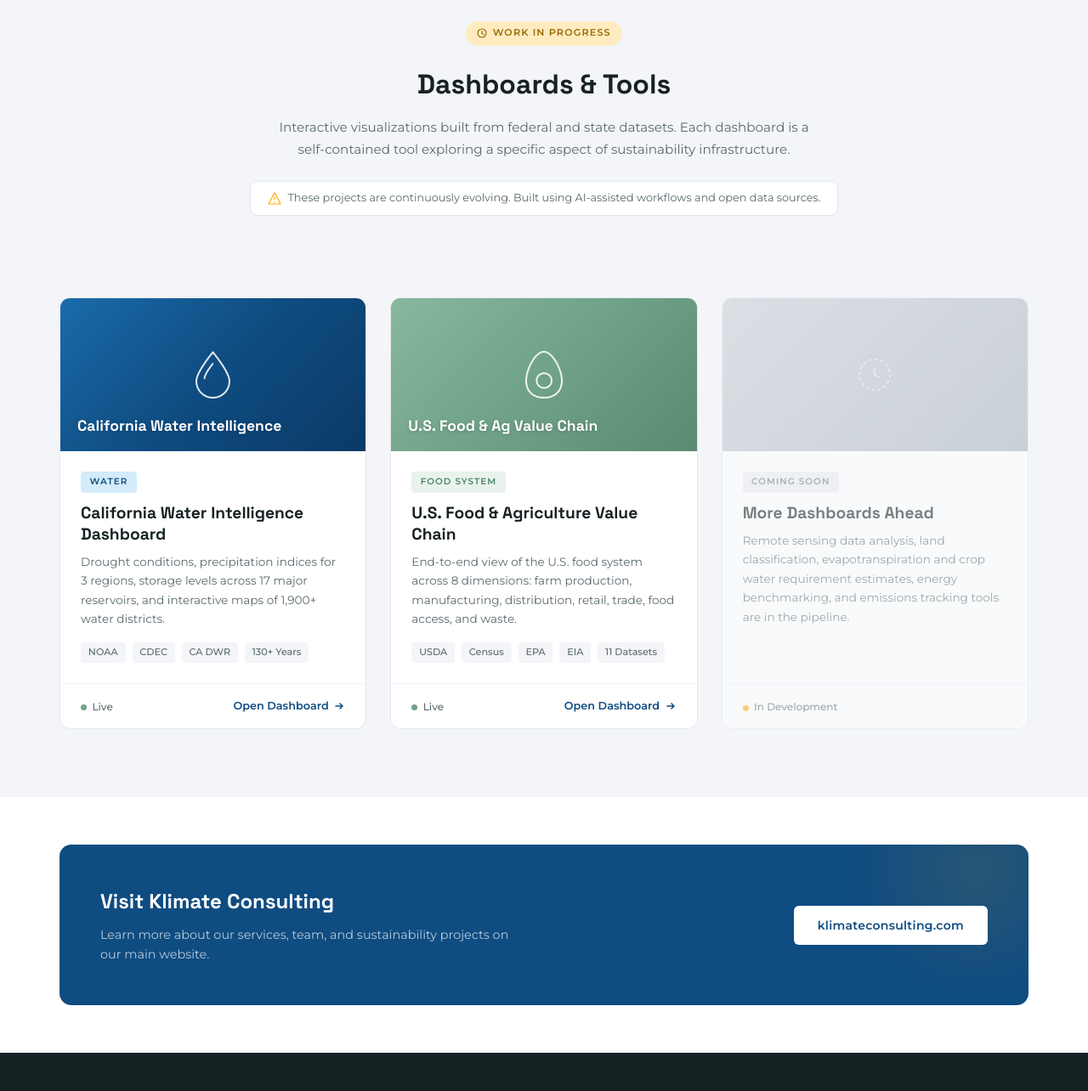
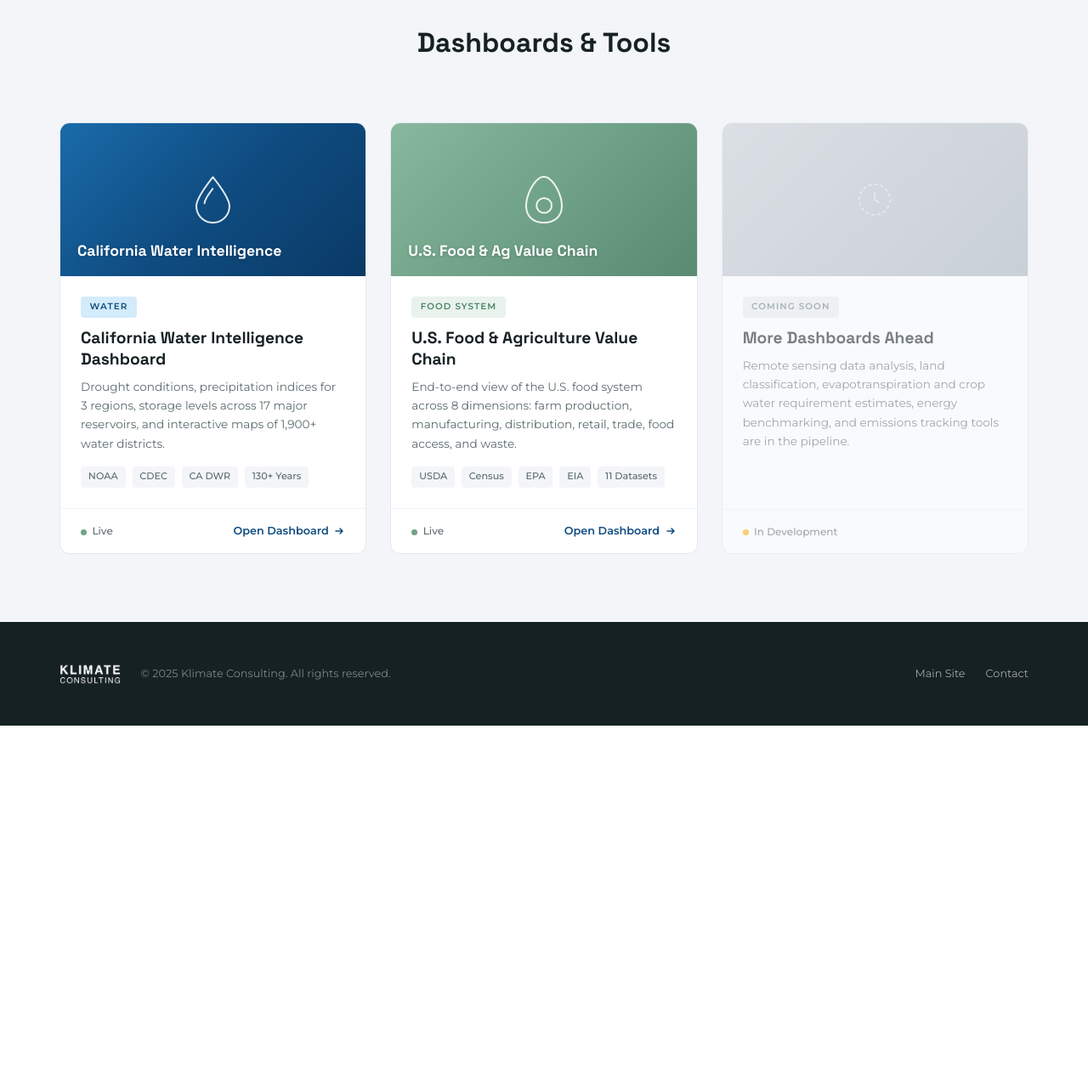
Before and after one commit to klimateconsulting/klimate.ai, a plain HTML site: page index.html in a window 1280 px wide. Shown: the part 1260-2544 px from the top of the page at 85% size. After the commit the page ends 2114 px from the top, so only its background shows below. Drawn offline with Linux system fonts and the light colour scheme.

Commit message:
Declutter landing page: simplify dashboards header, remove CTA banner
Co-Authored-By: Claude Opus 4.6 <noreply@anthropic.com>

```diff
--- a/index.html
+++ b/index.html
@@ -690,19 +690,10 @@
 
     <hr class="divider">
 
-    <!-- Data Lab Intro -->
+    <!-- Dashboards Anchor -->
     <section class="lab-intro" id="dashboards">
         <div class="lab-intro-inner">
-            <div class="lab-badge">
-                <svg width="12" height="12" viewBox="0 0 12 12" fill="none"><circle cx="6" cy="6" r="5" stroke="#9a6c00" stroke-width="1.2"/><path d="M6 3.5v3l2 1" stroke="#9a6c00" stroke-width="1.2" stroke-linecap="round"/></svg>
-                Work in Progress
-            </div>
             <h2>Dashboards & Tools</h2>
-            <p>Interactive visualizations built from federal and state datasets. Each dashboard is a self-contained tool exploring a specific aspect of sustainability infrastructure.</p>
-            <div class="lab-note">
-                <svg width="16" height="16" viewBox="0 0 16 16" fill="none"><path d="M8 1l7 13H1L8 1z" stroke="#FFAD05" stroke-width="1.2" stroke-linejoin="round"/><path d="M8 6v3M8 11v.5" stroke="#FFAD05" stroke-width="1.2" stroke-linecap="round"/></svg>
-                These projects are continuously evolving. Built using AI-assisted workflows and open data sources.
-            </div>
         </div>
     </section>
 
@@ -778,16 +769,6 @@
         </div>
     </section>
 
-    <!-- CTA Banner -->
-    <section class="site-link">
-        <div class="site-link-inner">
-            <div class="site-link-text">
-                <h3>Visit Klimate Consulting</h3>
-                <p>Learn more about our services, team, and sustainability projects on our main website.</p>
-            </div>
-            <a href="https://www.klimateconsulting.com" target="_blank" rel="noopener" class="btn btn-primary">klimateconsulting.com</a>
-        </div>
-    </section>
 
     <!-- Footer -->
     <footer>
```
